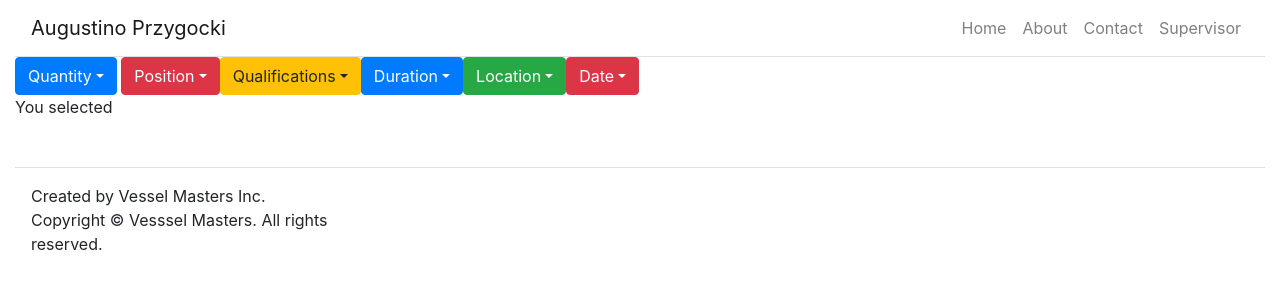
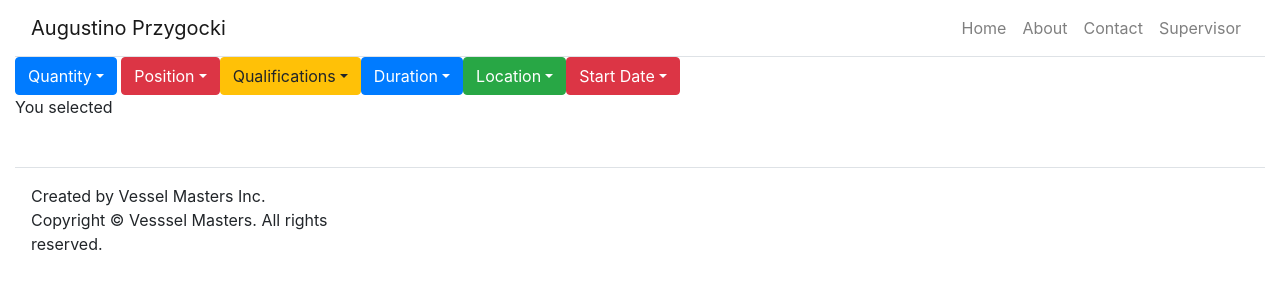
Before and after one commit to aprzygocki/dispatch, a React (Create React App) app: page /supervisor in a window 1280 px wide. Shown: the top 300 px of the page. Built offline with nearby package versions, Linux system fonts and the light colour scheme.

Commit message:
dropdown start date

```diff
--- a/src/pages/SupervisorPage.js
+++ b/src/pages/SupervisorPage.js
@@ -78,8 +78,8 @@ return(
     </Dropdown.Menu>
   </Dropdown>
   <Dropdown as={ButtonGroup} onSelect={handleSelect}>
-    <Dropdown.Toggle variant="danger" id="date"
-    >Date</Dropdown.Toggle>
+    <Dropdown.Toggle variant="danger" id="start_date"
+    >Start Date</Dropdown.Toggle>
     <Dropdown.Menu className="super-colors">
       <Calendar/>
     </Dropdown.Menu>
```
Also changed, not shown: 1 other file (tests, documents, lock files or other folders).
